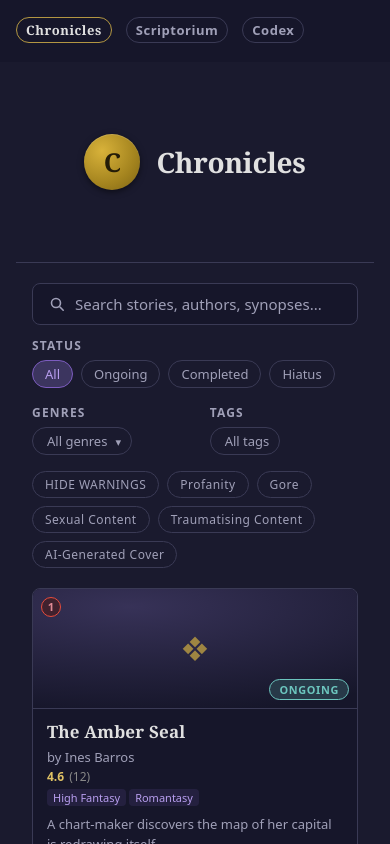
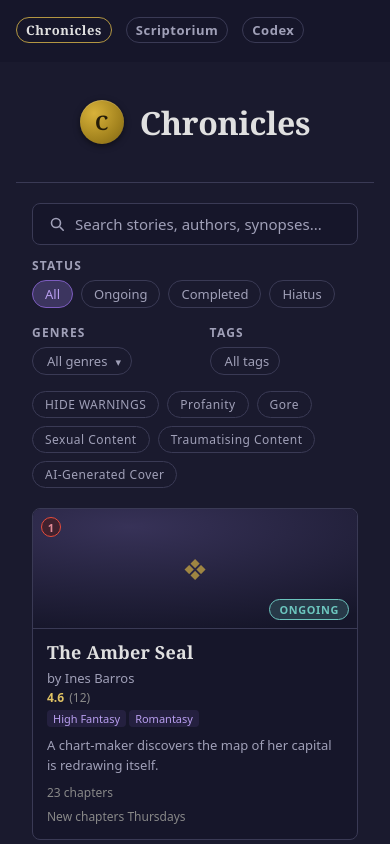
Before and after one commit to lmaoclost/WriteMe, a React (Vite) app: page /chronicles in a window 390 px wide. Shown: the top 844 px of the page. Built offline with nearby package versions, Linux system fonts and the light colour scheme; what polygon-clipping would draw is missing.

Commit message:
fix(chronicles): hero mobile rhythm + ramp tokens (detector 0)

```diff
--- a/src/features/chronicles/chronicles.css
+++ b/src/features/chronicles/chronicles.css
@@ -54,10 +54,10 @@
   gap: 16px;
   min-height: 200px;
 }
-.library-hero .seal { width: 56px; height: 56px; font-size: 26px; }
+
 .library-brand-logo {
   font-family: var(--font-display);
-  font-size: clamp(1.75rem, 3.5vw, 2.375rem);
+  font-size: clamp(2rem, 4.5vw, 2.75rem);
   font-weight: 600;
   letter-spacing: -0.01em;
   color: var(--parchment-strong);
@@ -140,7 +140,7 @@
 }
 .genres-dropdown-trigger:hover { color: var(--parchment); border-color: var(--gold-dim); }
 .genres-dropdown-trigger.active { color: var(--lilac); border-color: var(--accent); }
-.genres-trigger-caret { font-size: 0.7rem; }
+.genres-trigger-caret { font-size: 0.6875rem; }
 .genres-count-badge {
   display: inline-flex;
   align-items: center;
@@ -151,7 +151,7 @@
   border-radius: 999px;
   background: color-mix(in srgb, var(--accent) 30%, transparent);
   color: var(--lilac);
-  font-size: 0.7rem;
+  font-size: 0.6875rem;
   font-weight: 600;
 }
 
@@ -224,7 +224,7 @@
   place-items: center;
   border-bottom: 1px solid var(--line);
 }
-.cover-placeholder { font-size: 1.6rem; color: var(--gold-dim); opacity: 0.85; }
+.cover-placeholder { font-size: 1.375rem; color: var(--gold-dim); opacity: 0.85; }
 .manuscript-warning-badge {
   position: absolute; top: 8px; left: 8px;
   min-width: 20px; height: 20px;
@@ -233,7 +233,7 @@
   background: color-mix(in srgb, var(--ember) 20%, var(--night));
   border: 1px solid var(--ember);
   color: var(--rose);
-  font-size: 0.7rem; font-weight: 600;
+  font-size: 0.6875rem; font-weight: 600;
   padding: 0 5px;
 }
 .manuscript-warning-count { line-height: 1; }
@@ -253,7 +253,7 @@
 .manuscript-info { padding: 12px 14px 14px; display: flex; flex-direction: column; gap: 5px; }
 .manuscript-name {
   font-family: var(--font-display);
-  font-size: 1.0625rem;
+  font-size: 1.125rem;
   font-weight: 600;
   color: var(--parchment-strong);
   margin: 0;
@@ -300,6 +300,8 @@
 }
 
 @media (max-width: 660px) {
+  .library-hero { min-height: 120px; }
+  .library-hero .seal { width: 44px; height: 44px; font-size: 20px; }
   .library-box { width: calc(100% - 32px); padding: 20px 16px 40px; }
   .library-header { padding: 0.75rem 1rem; }
   .chronicles-pill { font-size: 0.8125rem; padding: 3px 9px; }
```
Also changed, not shown: 1 other file (tests, documents, lock files or other folders).
